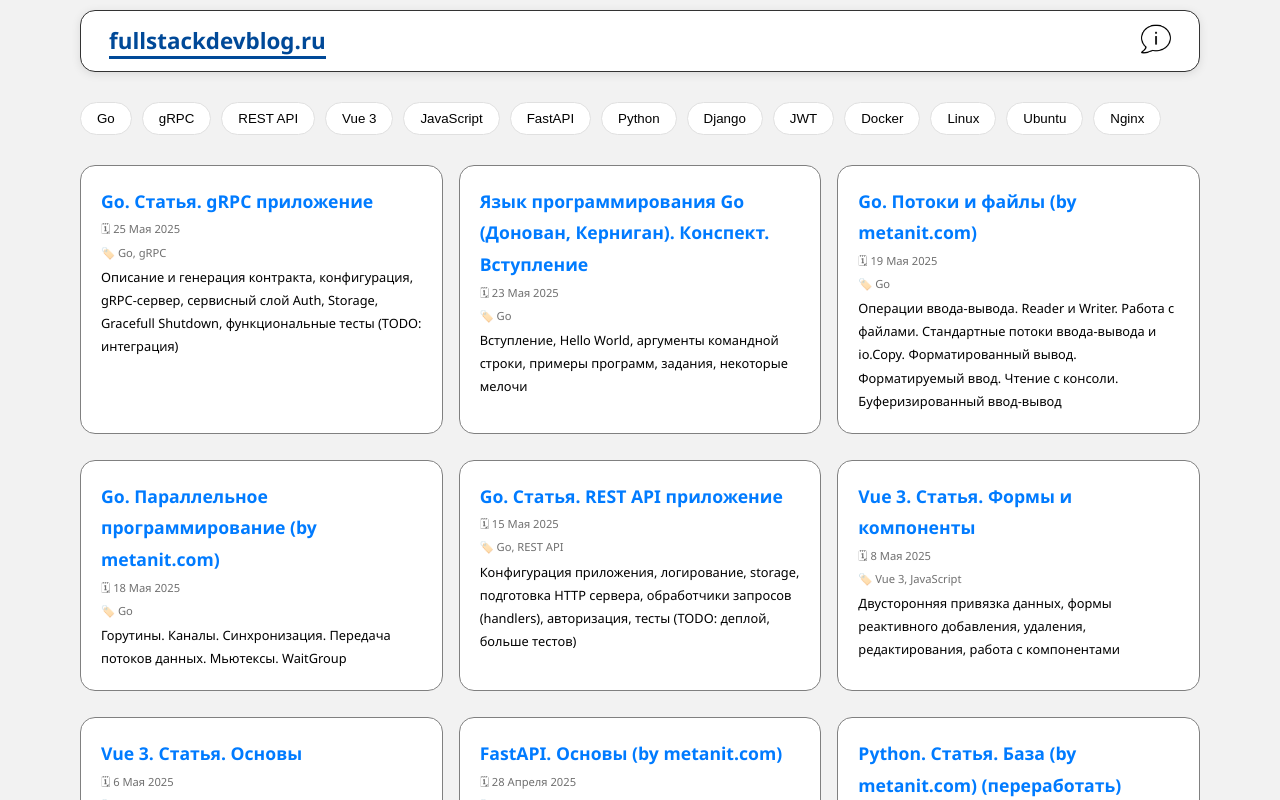
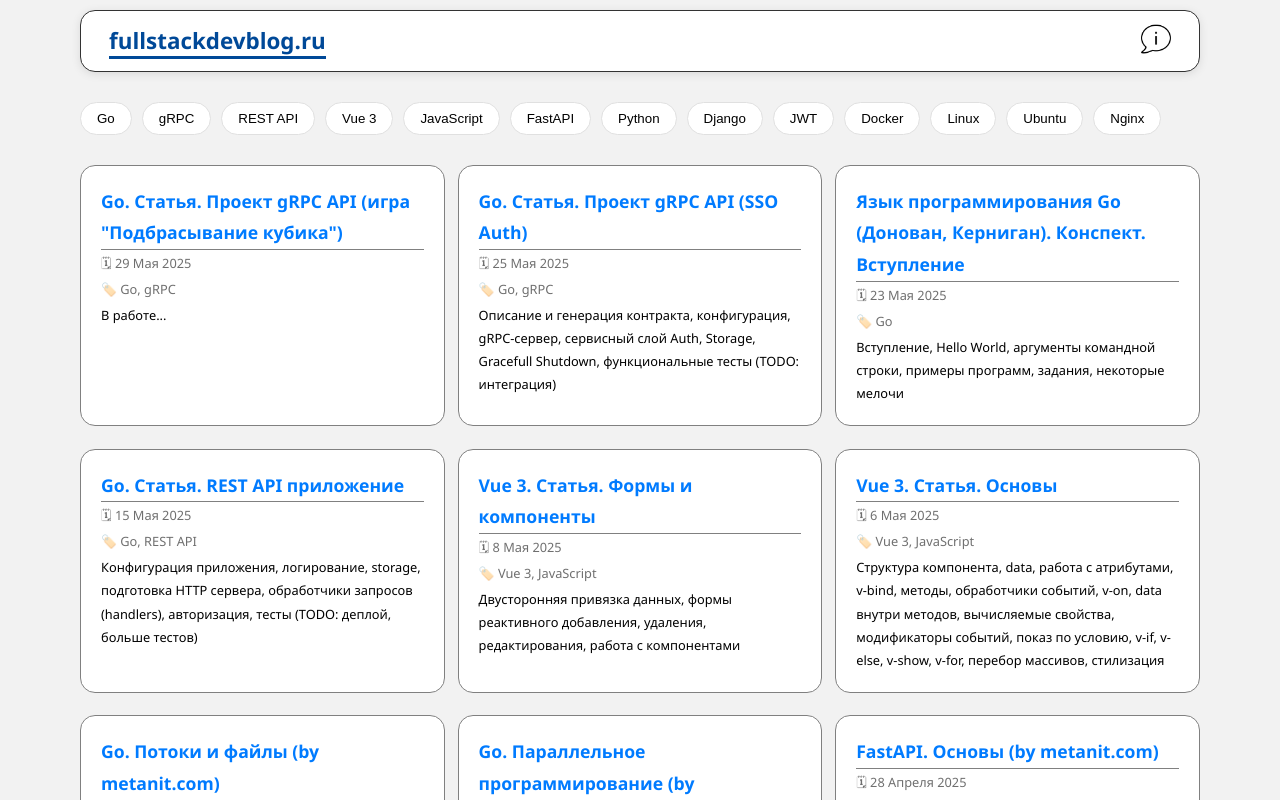
Before and after one commit to artemmj/mysite_frontend_vue, a Vue app: page / in a window 1280 px wide. Shown: the top 800 px of the page. Built offline with nearby package versions, Linux system fonts and the light colour scheme.

Commit message:
Обновление

```diff
--- a/public/articles/go_grpc.html
+++ b/public/articles/go_grpc.html
@@ -1,4 +1,4 @@
-<h1 class="article-title">Go. gRPC приложение</h1>
+<h1 class="article-title">Go. Статья. Проект gRPC (SSO Auth)</h1>
 <div class="article-meta">
     <span>🗓 25 Мая 2025</span>
     <span>🏷️ Go, gRPC</span>
--- a/src/components/ArticleList.vue
+++ b/src/components/ArticleList.vue
@@ -66,8 +66,8 @@ export default {
 .posts-grid {
     margin-top: 20px;
     display: grid;                                                /* CSS Grid раскладка */
-  grid-template-columns: repeat(auto-fit, minmax(360px, 1fr));  /* Адаптивные колонки */
-  gap: 1rem;                                                     /* Расстояние между карточками */
+    grid-template-columns: repeat(auto-fit, minmax(350px, 1fr));  /* Адаптивные колонки */
+    gap: 0.8rem;                                                     /* Расстояние между карточками */
 }
 .filters {
     display: flex;
@@ -96,21 +96,15 @@ export default {
     padding: 20px;                                   /* Внутренние отступы */
     cursor: pointer;                                 /* Курсор-указатель */
     transform: translateY(0);                        /* Начальное положение для анимации */
-  animation: card-entrance 0.5s ease-out forwards; /* Анимация появления */
+    animation: card-entrance 0.3s ease-out forwards; /* Анимация появления */
     opacity: 0;                                      /* Начальная прозрачность для анимации */
-}
-.post-card.hidden {
-  opacity: 0;
-  max-height: 0;
-  padding: 0;
-  margin: 0;
-  display: none;
 }
 .post-card:hover {
     transform: translateX(-10px);       /* Поднятие карточки */
     box-shadow: 0 10px 25px rgba(0,0,0,0.1); /* Тень при наведении */
 }
 .post-card h2 {
+    border-bottom: 0.01rem solid gray;
     font-size: 1.1rem;
     color: var(--accent);              /* Акцентный цвет */
     margin-bottom: 2px;                /* Отступ снизу */
@@ -119,13 +113,13 @@ export default {
   text-decoration: none;
 }
 .post-date {
-  font-size: 0.7rem;      /* Размер шрифта */
+  font-size: 0.8rem;      /* Размер шрифта */
   color: var(--text);   /* Цвет из переменных */
   opacity: 0.7;         /* Полупрозрачность */
   margin-bottom: 3px;
 }
 .post-tags {
-  font-size: 0.7rem;      /* Размер шрифта */
+  font-size: 0.8rem;      /* Размер шрифта */
   color: var(--text);   /* Цвет из переменных */
   opacity: 0.7;         /* Полупрозрачность */
   margin-bottom: 3px;
--- a/src/views/HomeView.vue
+++ b/src/views/HomeView.vue
@@ -13,9 +13,17 @@ import ArticleList from '../components/ArticleList.vue';
 // Моковые данные (можно заменить на запрос к API)
 const articles = ref([
 {
+    id: 16,
+    filename: "go_grpc_diceroll.html",
+    title: "Go. Статья. Проект gRPC API (игра \"Подбрасывание кубика\")",
+    date: "29 Мая 2025",
+    tags: "Go, gRPC",
+    short_content: "В работе...",
+},
+{
     id: 15,
     filename: "go_grpc.html",
-    title: "Go. Статья. gRPC приложение",
+    title: "Go. Статья. Проект gRPC API (SSO Auth)",
     date: "25 Мая 2025",
     tags: "Go, gRPC",
     short_content: "Описание и генерация контракта, конфигурация, gRPC-сервер, сервисный слой Auth, Storage, Gracefull Shutdown, функциональные тесты (TODO: интеграция)",
@@ -27,22 +35,6 @@ const articles = ref([
     date: "23 Мая 2025",
     tags: "Go",
     short_content: "Вступление, Hello World, аргументы командной строки, примеры программ, задания, некоторые мелочи",
-},
-{
-    id: 13,
-    filename: "go_io.html",
-    title: "Go. Потоки и файлы (by metanit.com)",
-    date: "19 Мая 2025",
-    tags: "Go",
-    short_content: "Операции ввода-вывода. Reader и Writer. Работа с  файлами. Стандартные потоки ввода-вывода и io.Copy. Форматированный вывод. Форматируемый ввод. Чтение с консоли. Буферизированный ввод-вывод",
-},
-{
-    id: 12,
-    filename: "go_async.html",
-    title: "Go. Параллельное программирование (by metanit.com)",
-    date: "18 Мая 2025",
-    tags: "Go",
-    short_content: "Горутины. Каналы. Синхронизация. Передача потоков данных. Мьютексы. WaitGroup",
 },
 {
     id: 11,
@@ -67,6 +59,22 @@ const articles = ref([
     date: "6 Мая 2025",
     tags: "Vue 3, JavaScript",
     short_content: "Структура компонента, data, работа с атрибутами, v-bind, методы, обработчики событий, v-on, data внутри методов, вычисляемые свойства, модификаторы событий, показ по условию, v-if, v-else, v-show, v-for, перебор массивов, стилизация",
+},
+{
+    id: 13,
+    filename: "go_io.html",
+    title: "Go. Потоки и файлы (by metanit.com)",
+    date: "19 Мая 2025",
+    tags: "Go",
+    short_content: "Операции ввода-вывода. Reader и Writer. Работа с  файлами. Стандартные потоки ввода-вывода и io.Copy. Форматированный вывод. Форматируемый ввод. Чтение с консоли. Буферизированный ввод-вывод",
+},
+{
+    id: 12,
+    filename: "go_async.html",
+    title: "Go. Параллельное программирование (by metanit.com)",
+    date: "18 Мая 2025",
+    tags: "Go",
+    short_content: "Горутины. Каналы. Синхронизация. Передача потоков данных. Мьютексы. WaitGroup",
 },
 {
     id: 8,
```
Lines whose indentation alone changed are shown as unchanged.
